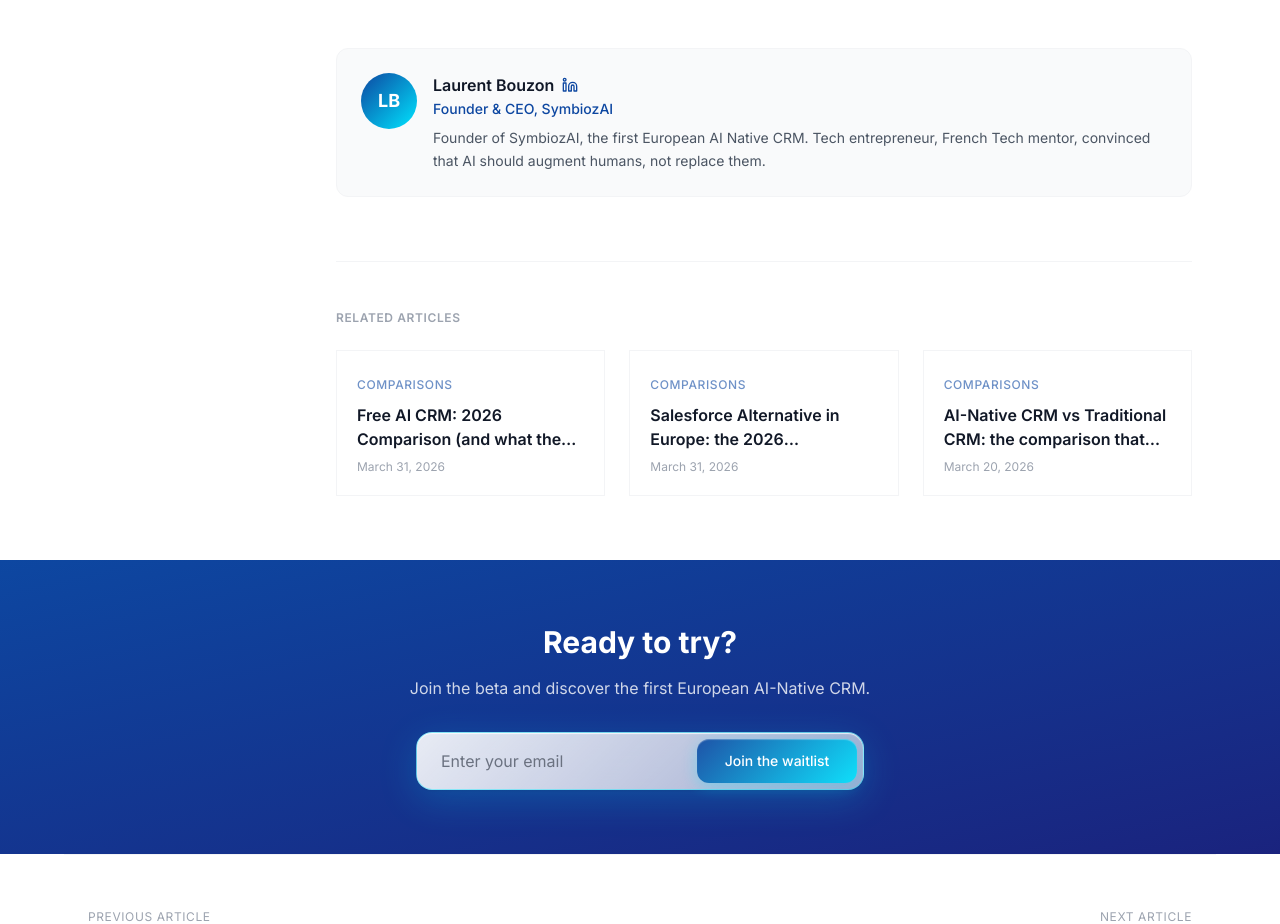
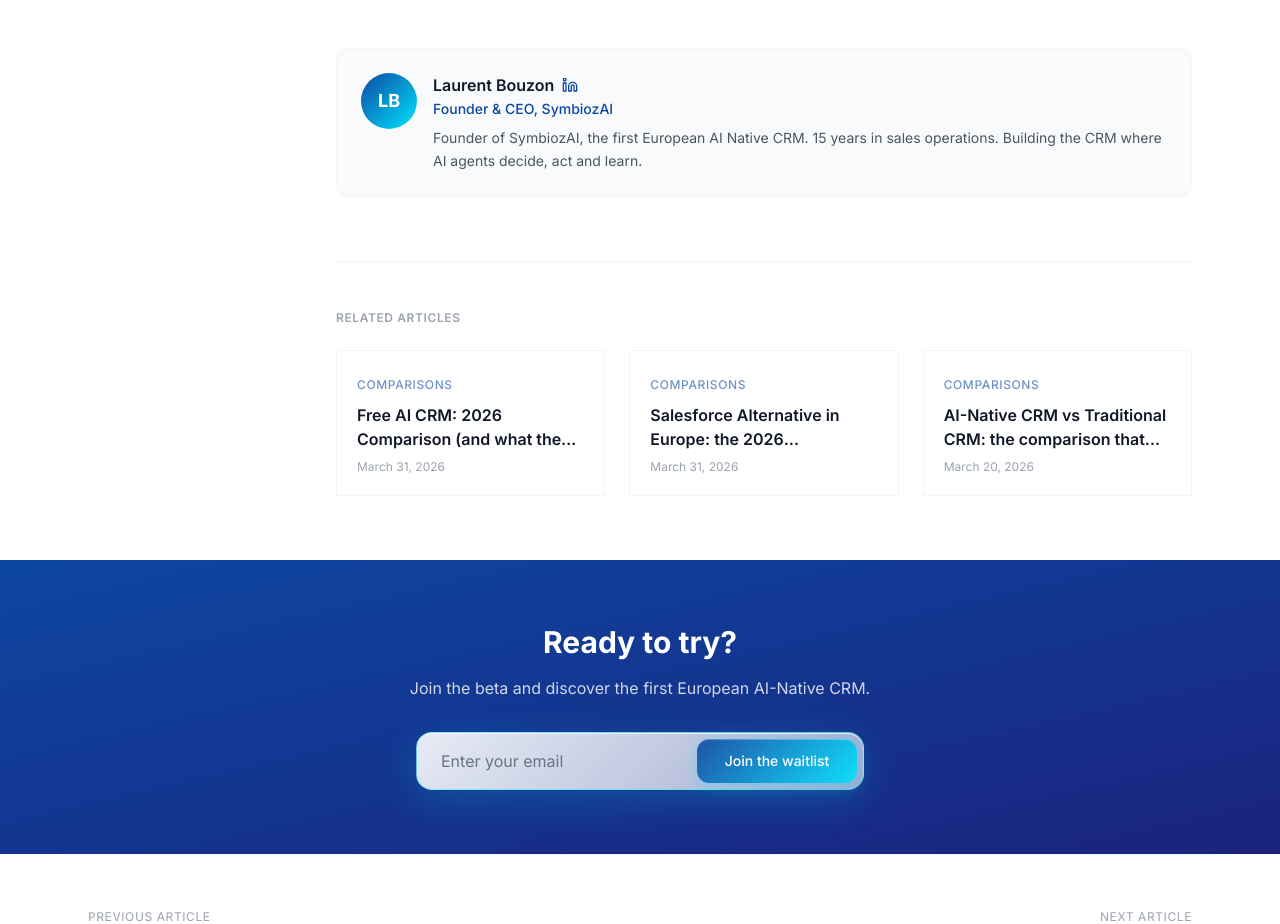
Before and after one commit to laurentbouzon-cmd/symbiozai_website, a Next.js app: page /en/blog/10-best-ai-crm-comparison in a window 1280 px wide. Shown: the part 7640-8564 px from the top of the page. Built offline with nearby package versions, Linux system fonts and the light colour scheme.

Commit message:
fix: author bio — 15 ans terrain commercial

```diff
--- a/components/blog/author-card.tsx
+++ b/components/blog/author-card.tsx
@@ -8,8 +8,8 @@ export function AuthorCard({ lang }: AuthorCardProps) {
   const isFr = lang === "fr"
 
   const bio = isFr
-    ? "Fondateur de SymbiozAI, le premier AI Native CRM europeen. Entrepreneur tech, mentor French Tech, convaincu que l'IA doit augmenter l'humain, pas le remplacer."
-    : "Founder of SymbiozAI, the first European AI Native CRM. Tech entrepreneur, French Tech mentor, convinced that AI should augment humans, not replace them."
+    ? "Fondateur de SymbiozAI, le premier AI Native CRM europeen. 15 ans de terrain commercial. Construit le CRM ou les agents IA decident, agissent et apprennent."
+    : "Founder of SymbiozAI, the first European AI Native CRM. 15 years in sales operations. Building the CRM where AI agents decide, act and learn."
 
   return (
     <div className="not-prose mt-12 mb-4 p-6 bg-gray-50 rounded-xl border border-gray-100">
```
